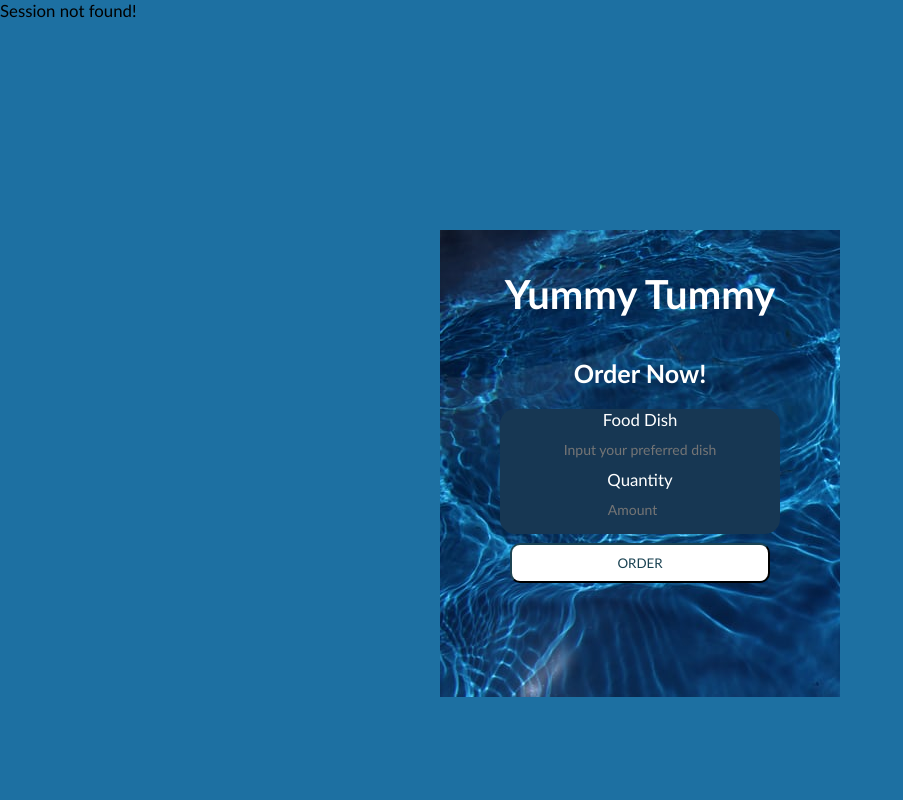
After one commit to JoanWaweru/IAP, a PHP site: page /IAP/order.php in a window 1280 px wide. The commit adds this page. Shown: the whole page, without its empty margins (0-903 px from the left). Run offline with PHP 8.4, Linux system fonts and the light colour scheme.

Commit message:
Order Page done

```diff
--- a/js/login.js
+++ b/js/login.js
@@ -5,14 +5,14 @@
 
         $("#submit").val("Please wait...");
         $.ajax({
-          url: 'accountCreation.php',
+          url: 'http://localhost/IAP/accountCreation.php',
           method: 'post',
           data: $("#userForm").serialize() + '&action=login',
           success: function (response) {
             console.log(response);
             if ($.trim(response) == 'login') {
               $("#submit").val('Login');
-              window.location = 'homePage.php'
+              window.location = 'http://localhost/IAP/homePage.php'
             } else {
               $("#loginAlert").html(response);
             }
--- /dev/null
+++ b/js/order.js
@@ -0,0 +1,15 @@
+$(document).ready(function(){
+    $("form").on("order", function(event){
+        event.preventDefault();
+
+        var formValues= $(this).serialize();
+
+        $.post("http://localhost/IAP/accountCreation.php", formValues, function(data){
+            // Display the returned data in browser
+            $("#result").html(data);
+        });
+
+		alert('⚠Oops! This feature is currently unavailable☹.Come back soon!');
+        window.location.href = 'http://localhost/IAP/homePage.php';
+    });
+});
--- a/js/passwordChange.js
+++ b/js/passwordChange.js
@@ -10,6 +10,6 @@ $(document).ready(function(){
         });
 
 		alert('Password changed successfully! You are being directed to the login page.');
-        window.location.href = 'login.php';
+        window.location.href = 'http://localhost/IAP/login.php';
     });
 });
--- /dev/null
+++ b/order.css
@@ -0,0 +1,97 @@
+body{
+	background:#1D70A2;
+	margin: 0;
+	padding: 0;
+	font-family: "Optima", sans-serif;
+	font-size: 1.05em;
+}
+
+.container{
+	width : 400px;
+	height: 500px;
+	background: url('images/blue.jpeg') no-repeat;
+	position: absolute;
+	top:60%;
+	left:50%;
+	transform: translate(-50%,-50%);
+	color: white;
+	text-align: center;
+}
+
+.container h1{
+	font-size: 40px;
+	margin-top: 40px;
+	margin-bottom: 40px;
+}
+
+.loginImage{
+	width: 120px;
+	height: 120px;
+	position: absolute;
+	left: -12.5%;
+	top: -12%;
+	cursor:pointer;
+	border-radius: 50px;
+}
+
+.tbox{
+	width: 280px;
+	height: 125px;
+	background: #173753;
+	border-radius: 15px;
+	margin: 10px auto;
+}
+
+.tbox input{
+	background: none;
+	border: none;
+	outline: none;
+	text-align: center;
+	width: 90%;
+	line-height: 37px;
+	font-family: "Optima", sans-serif;
+	font-size: 14px;
+	color: black;
+}
+
+.loginBtn{
+	width: 260px;
+	height: 40px;
+	background: white;
+	border-radius: 10px;
+	margin: 14px auto;
+	display: block;
+	font-family: "Optima", sans-serif;
+	border-color: #1B4353;
+	cursor: pointer;
+	color: #1B4353;
+}
+
+.forgot{
+	display: block;
+	width: 260px;
+	padding: 10px 0;
+	text-decoration: none;
+	color: white;
+	text-align: center;
+	margin: auto;
+	transition: 0.4s all;
+}
+
+.create{
+	position: absolute;
+	bottom: 80px;
+	left: 50%;
+	transform: translateX(-50%);
+	width: 260px;
+	padding: 10px 0;
+	text-decoration: none;
+	text-align: center;
+	transition: 0.4s all;
+	color: white;
+}
+
+a:hover{
+	background: #6DAEDB;
+	color: black;
+}
--- /dev/null
+++ b/order.php
@@ -0,0 +1,53 @@
+<?php
+	session_start();
+	if(isset ($_SESSION['user'])){
+		$username = $_SESSION['user'];
+	}else{
+		echo "Session not found!";
+	}
+?>
+
+<!DOCTYPE html>
+<html>
+<head>
+	<title>Order Page</title>
+
+	<link rel="stylesheet" type="text/css" href="http://localhost/IAP/order.css">
+  <script src="https://ajax.googleapis.com/ajax/libs/jquery/3.4.1/jquery.min.js"></script>
+	<script type="text/javascript" src="http://localhost/IAP/js/order.js"></script>
+
+</head>
+<body>
+    <div class="container">
+
+	<h1 class="title">Yummy Tummy</h1>
+
+	<h2>Order Now!</h2>
+
+	<form method="POST" action="http://localhost/IAP/accountCreation.php" class="ajax">
+
+      <div class="tbox">
+
+       <input type="hidden" name="event" value="order" >
+
+      <label for="dname">Food Dish</label><br>
+      <input type="text" placeholder="Input your preferred dish" name="dishName" id="dname">
+       <br>
+
+      <label for="amount">Quantity</label><br>
+      <input type="number" placeholder="Amount" name="amount" id="amount">
+       <br>
+
+       <div id="result"></div>
+
+       <button type="submit" name="register" class="loginBtn">ORDER</button>
+
+    </div>
+
+
+    </form>
+
+  </div>
+
+</body>
+</html>
--- a/passwordChange.php
+++ b/passwordChange.php
@@ -3,9 +3,9 @@
 <head>
 	<title>CHANGE PASSWORD</title>
 
-	<link rel="stylesheet" type="text/css" href="passwordChange.css">
+	<link rel="stylesheet" type="text/css" href="http://localhost/IAP/passwordChange.css">
 	<script src="https://ajax.googleapis.com/ajax/libs/jquery/3.4.1/jquery.min.js"></script>
-	<script type="text/javascript" src="js/passwordChange.js"></script>
+	<script type="text/javascript" src="http://localhost/IAP/js/passwordChange.js"></script>
 </head>
 <body>
 		<div class="container">
@@ -14,7 +14,7 @@
 			<h1 class="title">CHANGE PASSWORD</h1>
 
 
-		<form action="http://localhost/lab/accountCreation.php" method="POST">
+		<form action="http://localhost/IAP/accountCreation.php" method="POST">
 		<div class="tbox">
 			<label class="label">Username:</label>
 			<input type="text" placeholder="Input your username" value="" name="user">
```
Also changed, not shown: accountCreation.php (+11 -0 lines), details.php (deleted, +0 -22 lines), homePage.php (+17 -4 lines), login.php (+4 -4 lines), register.php (+5 -4 lines), user.php (+8 -8 lines).
